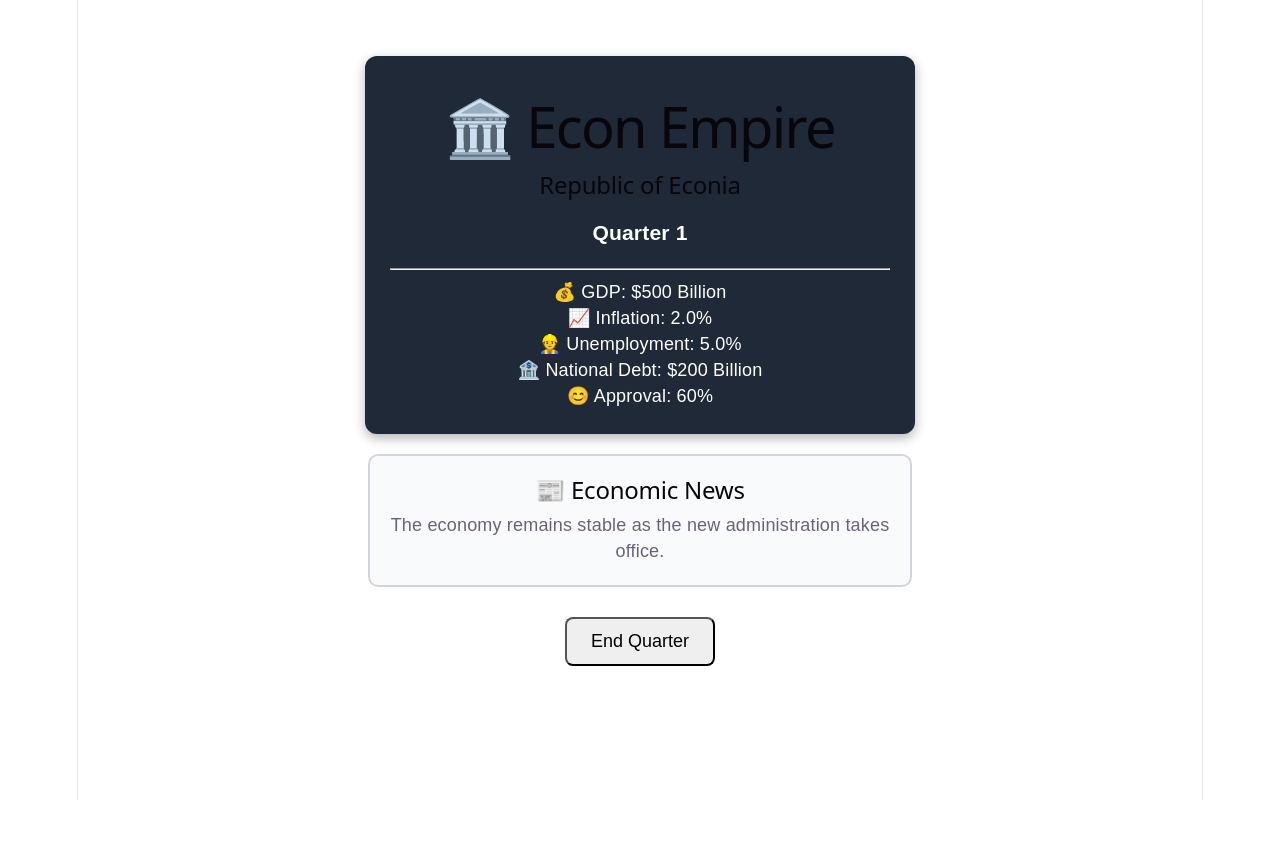
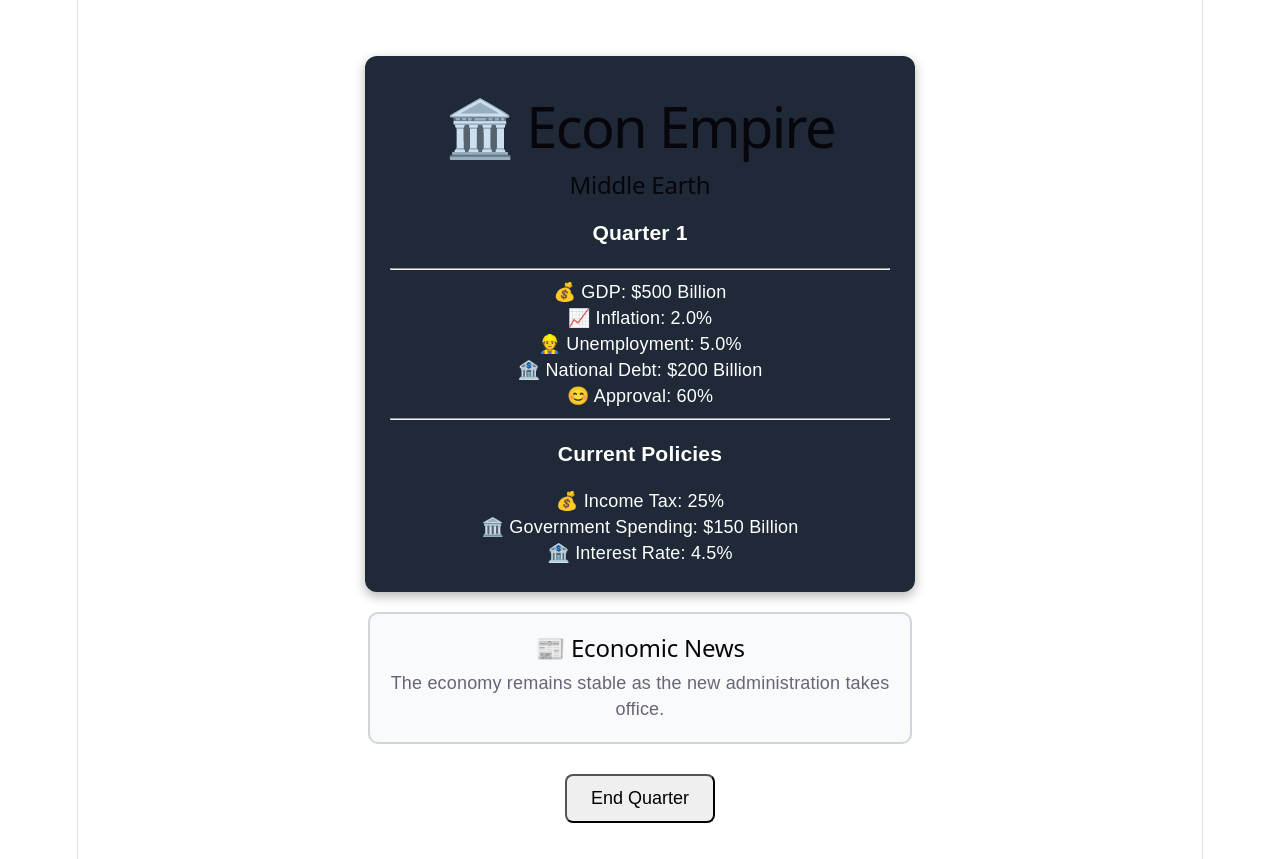
Before and after one commit to enders84/econ-empire, a React (Vite) app: page / in a window 1280 px wide. Before the commit the page ends 800 px from the top, so only its background shows below. Built offline with nearby package versions, Linux system fonts and the light colour scheme.

Commit message:
Sprint 2: Add policies and news panel

```diff
--- a/package.json
+++ b/package.json
@@ -10,6 +10,10 @@
     "preview": "vite preview"
   },
   "dependencies": {
+    "@emotion/react": "^11.14.0",
+    "@emotion/styled": "^11.14.1",
+    "@mui/icons-material": "^9.2.0",
+    "@mui/material": "^9.2.0",
     "react": "^19.2.7",
     "react-dom": "^19.2.7"
   },
--- a/src/App.tsx
+++ b/src/App.tsx
@@ -6,12 +6,17 @@ import NewsPanel from "./components/NewsPanel";
 
 function App() {
 const [economy, setEconomy] = useState<GameState>({
+  quarter: 1,
+
   gdp: 500,
   inflation: 2.0,
   unemployment: 5.0,
   debt: 200,
   approval: 60,
-    quarter: 1,
+
+  incomeTax: 25,
+  governmentSpending: 150,
+  interestRate: 4.5,
 });
 
   const [headline, setHeadline] = useState(
--- a/src/components/Dashboard.tsx
+++ b/src/components/Dashboard.tsx
@@ -19,7 +19,7 @@ function Dashboard({ economy }: DashboardProps) {
     >
       <h1>🏛️ Econ Empire</h1>
 
-      <h2>Republic of Econia</h2>
+      <h2>Middle Earth</h2>
 
       <h3>Quarter {economy.quarter}</h3>
 
@@ -30,6 +30,15 @@ function Dashboard({ economy }: DashboardProps) {
       <p>👷 Unemployment: {economy.unemployment.toFixed(1)}%</p>
       <p>🏦 National Debt: ${economy.debt} Billion</p>
       <p>😊 Approval: {economy.approval}%</p>
+      <hr />
+
+<h3>Current Policies</h3>
+
+<p>💰 Income Tax: {economy.incomeTax}%</p>
+
+<p>🏛️ Government Spending: ${economy.governmentSpending} Billion</p>
+
+<p>🏦 Interest Rate: {economy.interestRate}%</p>
     </div>
   );
 }
```
Also changed, not shown: src/models/GameState.ts (+8 -0 lines), 1 other file (tests, documents, lock files or other folders). Lines whose indentation alone changed are shown as unchanged.
